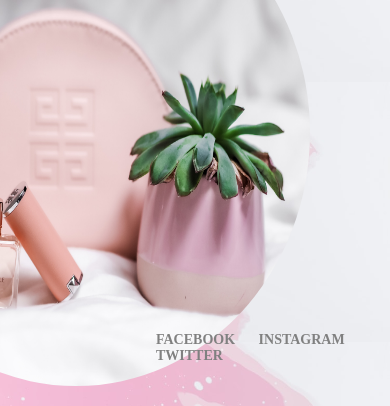
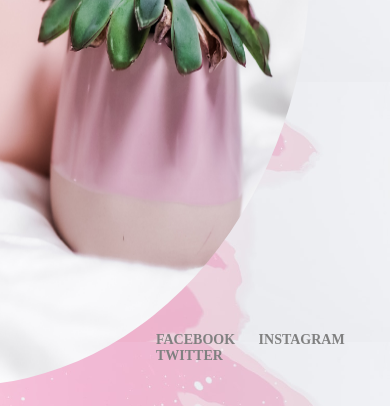
Before and after one commit to navyaswarup20/website-design, a plain HTML site: page index.html in a window 390 px wide. Shown: the part 438-844 px from the top of the page. Drawn offline with Linux system fonts and the light colour scheme.

Commit message:
Update stylee.css

```diff
--- a/stylee.css
+++ b/stylee.css
@@ -110,8 +110,8 @@ display: flex;
 @media screen and (max-width: 600px)
 {
 .features{
-height:60%;
-width:120%;
+height:100%;
+width:180%;
 position: absolute;
 border-radius: 80%;
 }
```
